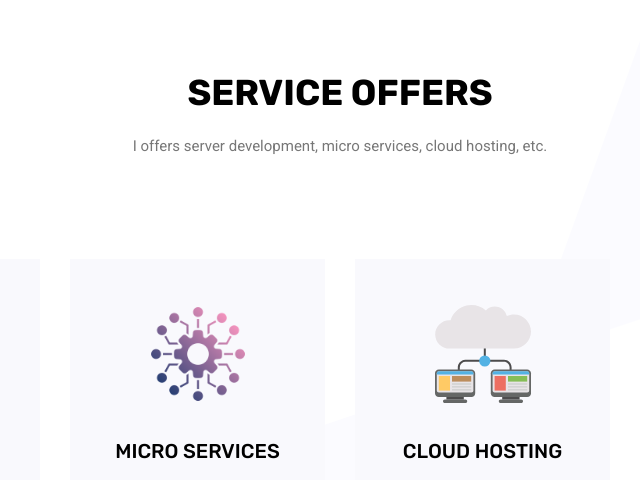
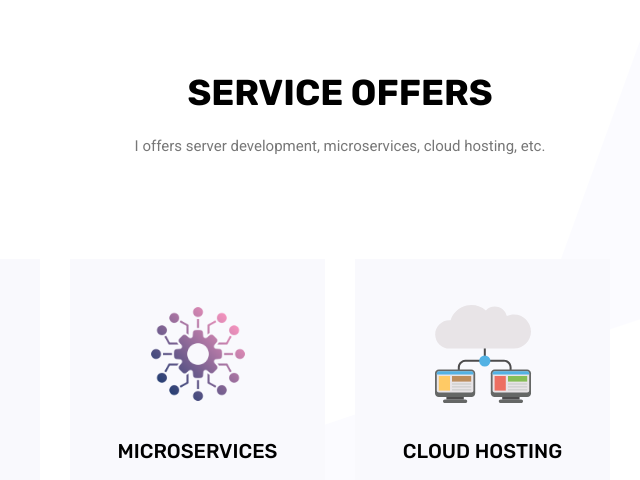
Before and after one commit to parmarpadm/portfolio, a plain HTML site: page index.html in a window 1280 px wide. Shown: the part 2320-2800 px from the top of the page, 300-940 px from the left. Drawn offline with Linux system fonts and the light colour scheme.

Commit message:
correct the spell

```diff
--- a/index.html
+++ b/index.html
@@ -276,7 +276,7 @@
 					<div class="main_title">
 						<h2>service offers </h2>
 						<p>
-							I offers server development, micro services, cloud hosting, etc.
+							I offers server development, microservices, cloud hosting, etc.
 						</p>
 					</div>
 				</div>
@@ -292,8 +292,8 @@
 				</div>
 				<div class="col-lg-3 col-md-6">
 					<div class="feature_item">
-						<img src="img/services/microservice.png" alt="Micro Services">
-						<h4>Micro Services</h4>
+						<img src="img/services/microservice.png" alt="Microservices">
+						<h4>Microservices</h4>
 						<p>Specializing in microservices development, I leverage my extensive expertise
 							to build scalable and efficient systems that drive your business forward.</p>
 					</div>
```
